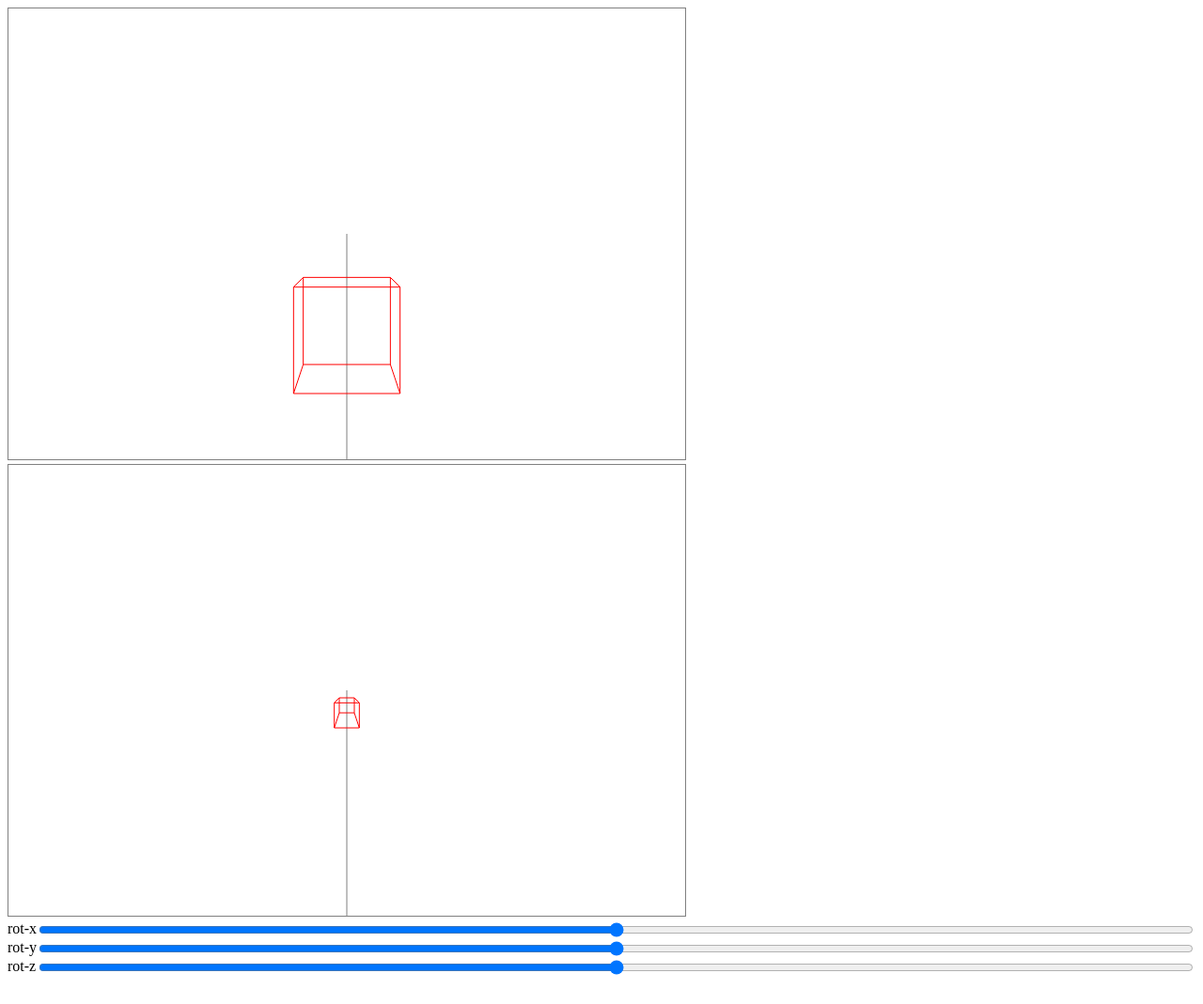
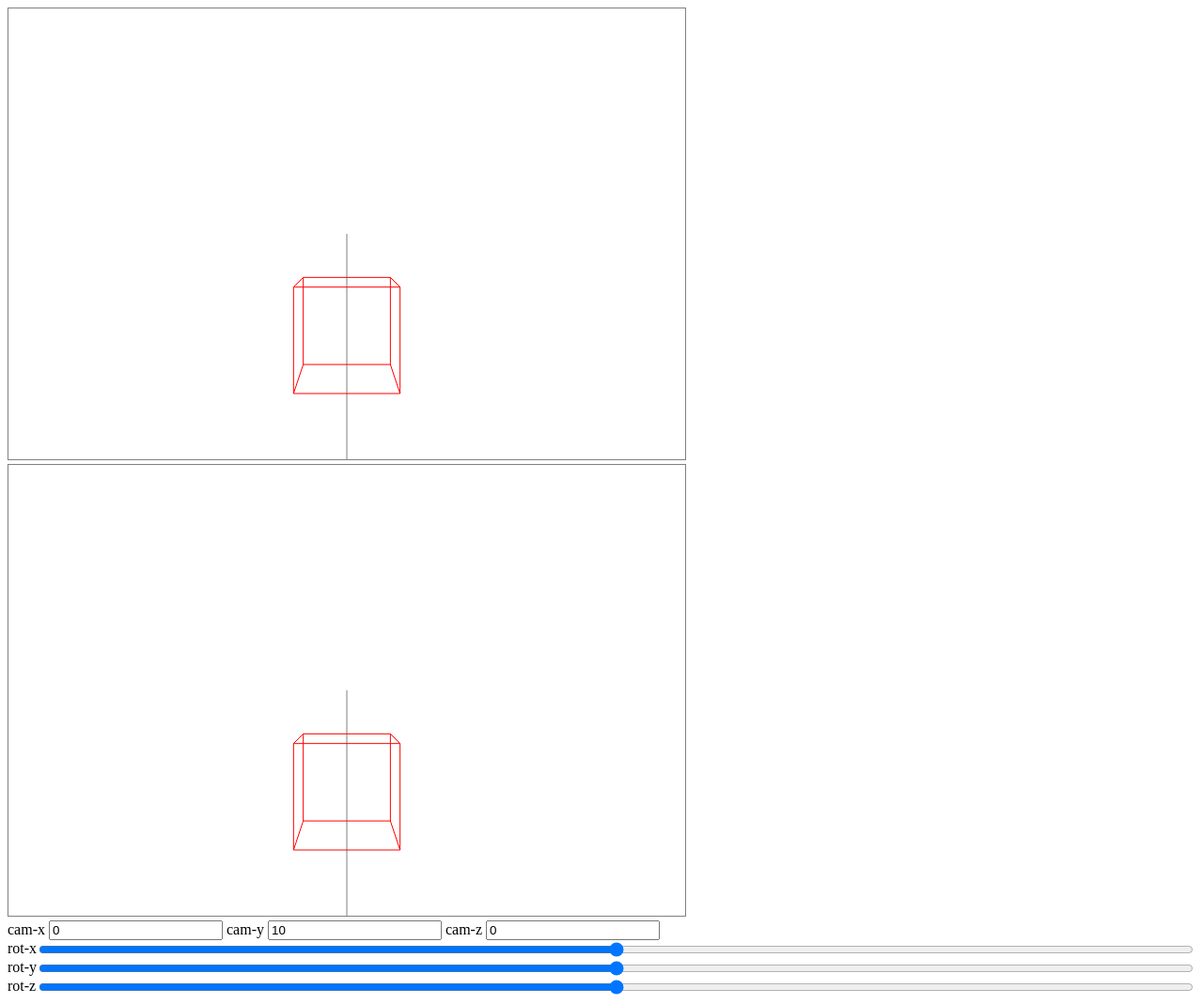
Before and after one commit to Tsukina-7mochi/web-vr, a website built with webpack: page dest/index.html in a window 1280 px wide. Shown: the whole page at 94% size. Before the commit the page ends 1048 px from the top, so only its background shows below. Built offline with nearby package versions, Linux system fonts and the light colour scheme.

Commit message:
入力を追加

```diff
--- a/dest/index.html
+++ b/dest/index.html
@@ -11,6 +11,17 @@
   <main>
     <div id="screen"></div>
     <div id="control">
+      <div id="transform">
+        <label for="cam_x">cam-x</label>
+        <input type="number" id="cam_x" value="0">
+
+        <label for="cam_y">cam-y</label>
+        <input type="number" id="cam_y" value="10">
+
+        <label for="cam_z">cam-z</label>
+        <input type="number" id="cam_z" value="0">
+      </div>
+
       <div id="rotation">
         <label for="rot_x">rot-x</label>
         <input type="range" id="rot_x" min = "-1" max = "1" step="0.01" value="0">
--- a/src/main.ts
+++ b/src/main.ts
@@ -1,21 +1,99 @@
 import './style.scss';
-import { line } from './types';
+import { color, coord, line } from './types';
 import Renderer from './renderer';
 
-console.log('test');
+const createCube = (centerPos: coord, edgeLength: number, color: color, width: number): line[] => {
+  const len = edgeLength * centerPos.c / 2;
 
-window.addEventListener('load', () => {
-  const outputScreen = document.querySelector<HTMLDivElement>('div#screen');
-  if(!outputScreen) {
-    throw Error('no output element');
+  return [
+    {
+      type: 'line',
+      start: { x: centerPos.x - len, y: centerPos.y - len, z: centerPos.z - len, c: centerPos.c },
+      end:   { x: centerPos.x + len, y: centerPos.y - len, z: centerPos.z - len, c: centerPos.c },
+      color,
+      width
+    },
+    {
+      type: 'line',
+      start: { x: centerPos.x + len, y: centerPos.y - len, z: centerPos.z - len, c: centerPos.c },
+      end:   { x: centerPos.x + len, y: centerPos.y + len, z: centerPos.z - len, c: centerPos.c },
+      color,
+      width
+    },
+    {
+      type: 'line',
+      start: { x: centerPos.x + len, y: centerPos.y + len, z: centerPos.z - len, c: centerPos.c },
+      end:   { x: centerPos.x - len, y: centerPos.y + len, z: centerPos.z - len, c: centerPos.c },
+      color,
+      width
+    },
+    {
+      type: 'line',
+      start: { x: centerPos.x - len, y: centerPos.y + len, z: centerPos.z - len, c: centerPos.c },
+      end:   { x: centerPos.x - len, y: centerPos.y - len, z: centerPos.z - len, c: centerPos.c },
+      color,
+      width
+    },
+    {
+      type: 'line',
+      start: { x: centerPos.x - len, y: centerPos.y - len, z: centerPos.z + len, c: centerPos.c },
+      end:   { x: centerPos.x + len, y: centerPos.y - len, z: centerPos.z + len, c: centerPos.c },
+      color,
+      width
+    },
+    {
+      type: 'line',
+      start: { x: centerPos.x + len, y: centerPos.y - len, z: centerPos.z + len, c: centerPos.c },
+      end:   { x: centerPos.x + len, y: centerPos.y + len, z: centerPos.z + len, c: centerPos.c },
+      color,
+      width
+    },
+    {
+      type: 'line',
+      start: { x: centerPos.x + len, y: centerPos.y + len, z: centerPos.z + len, c: centerPos.c },
+      end:   { x: centerPos.x - len, y: centerPos.y + len, z: centerPos.z + len, c: centerPos.c },
+      color,
+      width
+    },
+    {
+      type: 'line',
+      start: { x: centerPos.x - len, y: centerPos.y + len, z: centerPos.z + len, c: centerPos.c },
+      end:   { x: centerPos.x - len, y: centerPos.y - len, z: centerPos.z + len, c: centerPos.c },
+      color,
+      width
+    },
+    {
+      type: 'line',
+      start: { x: centerPos.x - len, y: centerPos.y - len, z: centerPos.z + len, c: centerPos.c },
+      end:   { x: centerPos.x - len, y: centerPos.y - len, z: centerPos.z - len, c: centerPos.c },
+      color,
+      width
+    },
+    {
+      type: 'line',
+      start: { x: centerPos.x + len, y: centerPos.y - len, z: centerPos.z + len, c: centerPos.c },
+      end:   { x: centerPos.x + len, y: centerPos.y - len, z: centerPos.z - len, c: centerPos.c },
+      color,
+      width
+    },
+    {
+      type: 'line',
+      start: { x: centerPos.x + len, y: centerPos.y + len, z: centerPos.z + len, c: centerPos.c },
+      end:   { x: centerPos.x + len, y: centerPos.y + len, z: centerPos.z - len, c: centerPos.c },
+      color,
+      width
+    },
+    {
+      type: 'line',
+      start: { x: centerPos.x - len, y: centerPos.y + len, z: centerPos.z + len, c: centerPos.c },
+      end:   { x: centerPos.x - len, y: centerPos.y + len, z: centerPos.z - len, c: centerPos.c },
+      color,
+      width
+    },
+  ]
 }
-  const renderer = new Renderer(outputScreen, 720, 480);
 
-  renderer.camera.coord.y = 10;
-  renderer.camera.coord.z = -20;
-  renderer.camera.focusDistance = 40;
-
-  const lines: line[] = [
+const worldGrid: line[] = [
   {
     type: 'line',
     start: { x:  1, y: 0, z: 0, c: 0 },
@@ -43,115 +121,62 @@ window.addEventListener('load', () => {
     end:   { x: 0, y: 0, z:  0, c: 1 },
     color: { r: 0x7F, g: 0x7F, b: 0x7F, a: 1 },
     width: 1,
-    },
-
-    {
-      type: 'line',
-      start: { x:  5, y:  5, z: -5, c: 1 },
-      end:   { x:  5, y:  5, z:  5, c: 1 },
-      color: { r: 0xFF, g: 0x00, b: 0x00, a: 1 },
-      width: 1,
-    },
-    {
-      type: 'line',
-      start: { x:  5, y:  5, z:  5, c: 1 },
-      end:   { x: -5, y:  5, z:  5, c: 1 },
-      color: { r: 0xFF, g: 0x00, b: 0x00, a: 1 },
-      width: 1,
-    },
-    {
-      type: 'line',
-      start: { x: -5, y:  5, z:  5, c: 1 },
-      end:   { x: -5, y:  5, z: -5, c: 1 },
-      color: { r: 0xFF, g: 0x00, b: 0x00, a: 1 },
-      width: 1,
-    },
-    {
-      type: 'line',
-      start: { x: -5, y:  5, z: -5, c: 1 },
-      end:   { x:  5, y:  5, z: -5, c: 1 },
-      color: { r: 0xFF, g: 0x00, b: 0x00, a: 1 },
-      width: 1,
-    },
-    {
-      type: 'line',
-      start: { x:  5, y: -5, z: -5, c: 1 },
-      end:   { x:  5, y: -5, z:  5, c: 1 },
-      color: { r: 0xFF, g: 0x00, b: 0x00, a: 1 },
-      width: 1,
-    },
-    {
-      type: 'line',
-      start: { x:  5, y: -5, z:  5, c: 1 },
-      end:   { x: -5, y: -5, z:  5, c: 1 },
-      color: { r: 0xFF, g: 0x00, b: 0x00, a: 1 },
-      width: 1,
-    },
-    {
-      type: 'line',
-      start: { x: -5, y: -5, z:  5, c: 1 },
-      end:   { x: -5, y: -5, z: -5, c: 1 },
-      color: { r: 0xFF, g: 0x00, b: 0x00, a: 1 },
-      width: 1,
-    },
-    {
-      type: 'line',
-      start: { x: -5, y: -5, z: -5, c: 1 },
-      end:   { x:  5, y: -5, z: -5, c: 1 },
-      color: { r: 0xFF, g: 0x00, b: 0x00, a: 1 },
-      width: 1,
-    },
-    {
-      type: 'line',
-      start: { x: -5, y:  5, z: -5, c: 1 },
-      end:   { x: -5, y: -5, z: -5, c: 1 },
-      color: { r: 0xFF, g: 0x00, b: 0x00, a: 1 },
-      width: 1,
-    },
-    {
-      type: 'line',
-      start: { x:  5, y:  5, z: -5, c: 1 },
-      end:   { x:  5, y: -5, z: -5, c: 1 },
-      color: { r: 0xFF, g: 0x00, b: 0x00, a: 1 },
-      width: 1,
-    },
-    {
-      type: 'line',
-      start: { x: -5, y:  5, z:  5, c: 1 },
-      end:   { x: -5, y: -5, z:  5, c: 1 },
-      color: { r: 0xFF, g: 0x00, b: 0x00, a: 1 },
-      width: 1,
-    },
-    {
-      type: 'line',
-      start: { x:  5, y:  5, z:  5, c: 1 },
-      end:   { x:  5, y: -5, z:  5, c: 1 },
-      color: { r: 0xFF, g: 0x00, b: 0x00, a: 1 },
-      width: 1,
-    },
+  }
 ];
 
-  renderer.render(lines);
+const cube = [
+  ...createCube({ x: 0, y: 0, z: 50, c: 1 }, 10, { r: 0xFF, g: 0, b: 0, a: 1 }, 1),
+  ...createCube({ x: 50, y: 0, z: 0, c: 1 }, 10, { r: 0xFF, g: 0, b: 0, a: 1 }, 1)
+];
 
-  const rotX = document.querySelector<HTMLInputElement>('div#control input#rot_x');
-  const rotY = document.querySelector<HTMLInputElement>('div#control input#rot_y');
-  const rotZ = document.querySelector<HTMLInputElement>('div#control input#rot_z');
-  if(rotX) {
-    rotX.addEventListener('input', () => {
-      renderer.camera.rotation.x = parseFloat(rotX.value) * Math.PI;
-      renderer.render(lines);
+window.addEventListener('load', () => {
+  const outputScreen = document.querySelector<HTMLDivElement>('div#screen');
+  if(!outputScreen) {
+    throw Error('no output element');
+  }
+  const renderer = new Renderer(outputScreen, 720, 480);
+
+  renderer.camera.coord.y = 10;
+  renderer.camera.coord.z = 0;
+  renderer.camera.focusDistance = 510;
+
+  const render = function(): void {
+    renderer.render(worldGrid);
+    renderer.render(cube, true);
+  }
+
+  const elCamX = document.querySelector<HTMLInputElement>('div#control input#cam_x');
+  const elCamY = document.querySelector<HTMLInputElement>('div#control input#cam_y');
+  const elCamZ = document.querySelector<HTMLInputElement>('div#control input#cam_z');
+  const elRotX = document.querySelector<HTMLInputElement>('div#control input#rot_x');
+  const elRotY = document.querySelector<HTMLInputElement>('div#control input#rot_y');
+  const elRotZ = document.querySelector<HTMLInputElement>('div#control input#rot_z');
+
+  elCamX?.addEventListener('change', () => {
+    renderer.camera.coord.x = parseFloat(elCamX.value);
+    render();
   });
-  }
-  if(rotY) {
-    rotY.addEventListener('input', () => {
-      renderer.camera.rotation.y = parseFloat(rotY.value) * Math.PI;
-      renderer.render(lines);
+  elCamY?.addEventListener('change', () => {
+    renderer.camera.coord.y = parseFloat(elCamY.value);
+
+    render();
   });
-  }
-  if(rotZ) {
-    rotZ.addEventListener('input', () => {
-      renderer.camera.rotation.z = parseFloat(rotZ.value) * Math.PI;
-      renderer.render(lines);
+  elCamZ?.addEventListener('change', () => {
+    renderer.camera.coord.z = parseFloat(elCamZ.value);
+    render();
   });
-  }
+  elRotX?.addEventListener('input', () => {
+    renderer.camera.rotation.x = parseFloat(elRotX.value) * Math.PI;
+    render();
   });
+  elRotY?.addEventListener('input', () => {
+    renderer.camera.rotation.y = parseFloat(elRotY.value) * Math.PI;
+    render();
+  });
+  elRotZ?.addEventListener('input', () => {
+    renderer.camera.rotation.z = parseFloat(elRotZ.value) * Math.PI;
+    render();
+  });
+
+  render();
+});
```
Lines whose indentation alone changed are shown as unchanged.
